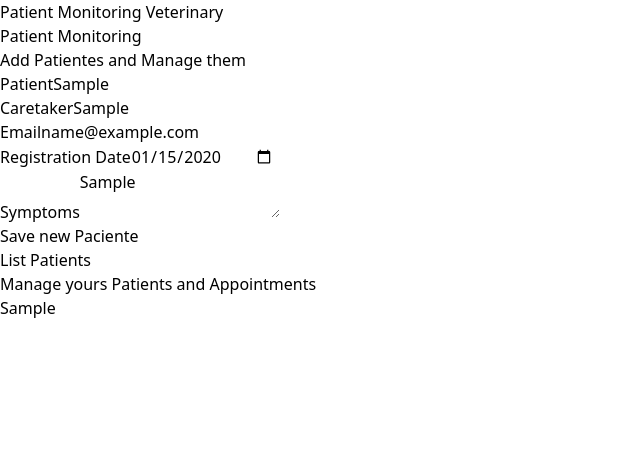
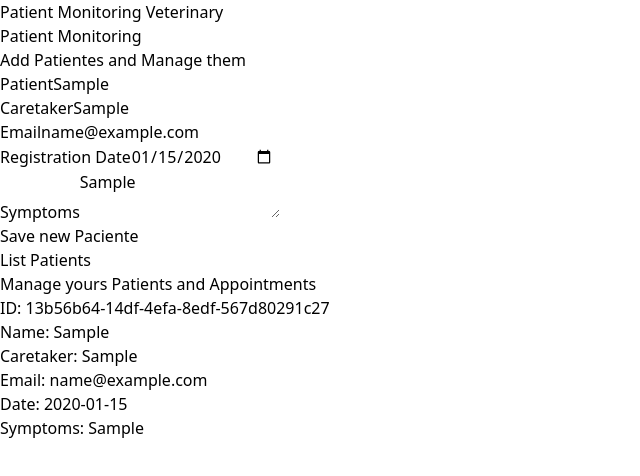
Before and after one commit to rvaldez20/Veterinary-Patients-react-ts, a React (Vite) app: page / in a window 1280 px wide. Both pictures are taken after typing "Sample", "Sample", "name@example.com", "2020-01-15", "Sample" into the empty fields and a click on the input "Save new Paciente". Shown: the top 476 px of the page, without its empty margins (0-640 px from the left). Built offline with nearby package versions, Linux system fonts and the light colour scheme.

Commit message:
[ADD] list the info with a component <PatientInfoDetal />

```diff
--- a/src/components/PatientInfo.tsx
+++ b/src/components/PatientInfo.tsx
@@ -1,16 +1,23 @@
 import { Patient } from "../types"
+import { PatientInfoDetail } from "./PatientInfoDetail"
 
 type PatientInfoProps = {
   patient: Patient
 }
 
 export default function PatientInfo({patient}: PatientInfoProps) {
-
   console.log(patient)
 
   return (
-    <div className="bg-white shadow-md rounded-lg py-10 px-5 mb-10">
-      {patient.name}
+    <div className="bg-white shadow-md rounded-xl px-5 py-10 mx-5 my-10">
+      <PatientInfoDetail label={'ID'} data={patient.id} />
+      <PatientInfoDetail label={'Name'} data={patient.name} />
+      <PatientInfoDetail label={'Caretaker'} data={patient.caretaker} />
+      <PatientInfoDetail label={'Email'} data={patient.email} />
+      <PatientInfoDetail label={'Date'} data={patient.date.toString()} />
+      <PatientInfoDetail label={'Symptoms'} data={patient.symptoms} />
+
+
     </div>
   )
 }
--- /dev/null
+++ b/src/components/PatientInfoDetail.tsx
@@ -0,0 +1,13 @@
+
+type PatientInfoDetailProps = {
+  label: string
+  data: string
+}
+
+export function PatientInfoDetail({label, data}: PatientInfoDetailProps) {
+  return (
+    <p className="font-bold mb-3 text-gray-700 uppercase"> {label}: {''}
+      <span className="font-normal normal-case">{data}</span>
+    </p>
+  )
+}
--- a/src/components/index.ts
+++ b/src/components/index.ts
@@ -4,3 +4,4 @@ export * from './PatientForm'
 export * from './PatientList'
 export * from './Error'
 export * from './PatientInfo'
+export * from './PatientInfoDetail'
```
